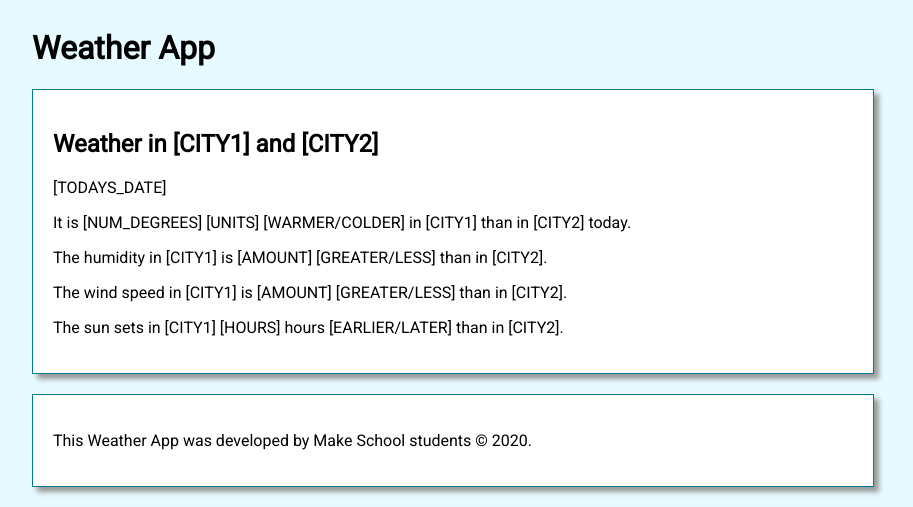
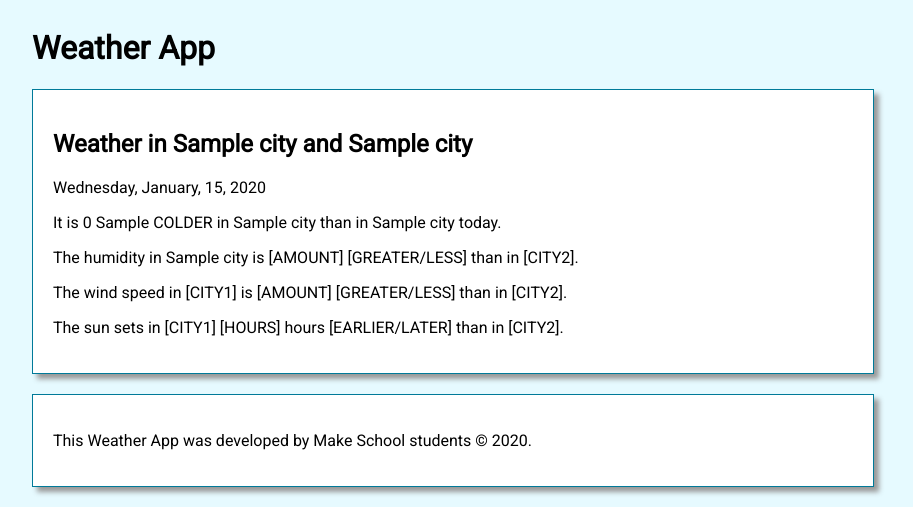
Before and after one commit to Joshkaki00/Homework-4-Assignment, a Flask app: template templates/comparison_results.html in a window 1280 px wide. Shown: the top 507 px of the page, without its empty margins (208-1121 px from the left). Run offline with Flask 3, Linux system fonts and the light colour scheme; the template is opened without the code that fills it: most values are stand-ins (such as "Sample title", 1, 10 or a date in 2020).

Commit message:
updated app

```diff
--- a/templates/comparison_results.html
+++ b/templates/comparison_results.html
@@ -2,24 +2,21 @@
 {% block content %}
 
 <section class="weather-form">
-    {#
-        TODO: Replace the hard-coded cities and date below with data from the
-        server.
-    #}
-    <h1>Weather in [CITY1] and [CITY2]</h1>
-    <p>[TODAYS_DATE]</p>
+    <h1>Weather in {{ city1_info.city }} and {{ city2_info.city }} </h1>
+    <p>{{ date.strftime('%A, %B, %d, %Y') }}</p>
 
-
-    {#
-        TODO: Add the temperature, description, and min & max temperature below.
-        Replace 'F' with the appropriate units.
-    #}
     <p>
-        It is [NUM_DEGREES] [UNITS] [WARMER/COLDER] in [CITY1] than in [CITY2] today.
+        It is {{ city1_info.temp - city2_info.temp }} {{ units_letter }}
+        {% if city1_info.temp > city2_info.temp %}
+            WARMER
+        {% else %}
+            COLDER
+        {% endif %}
+        in {{ city1_info.city }} than in {{ city2_info.city }} today.
     </p>
 
     <p>
-        The humidity in [CITY1] is [AMOUNT] [GREATER/LESS] than in [CITY2].
+        The humidity in {{ city1_info.city }} is [AMOUNT] [GREATER/LESS] than in [CITY2].
     </p>
 
     <p>
```
